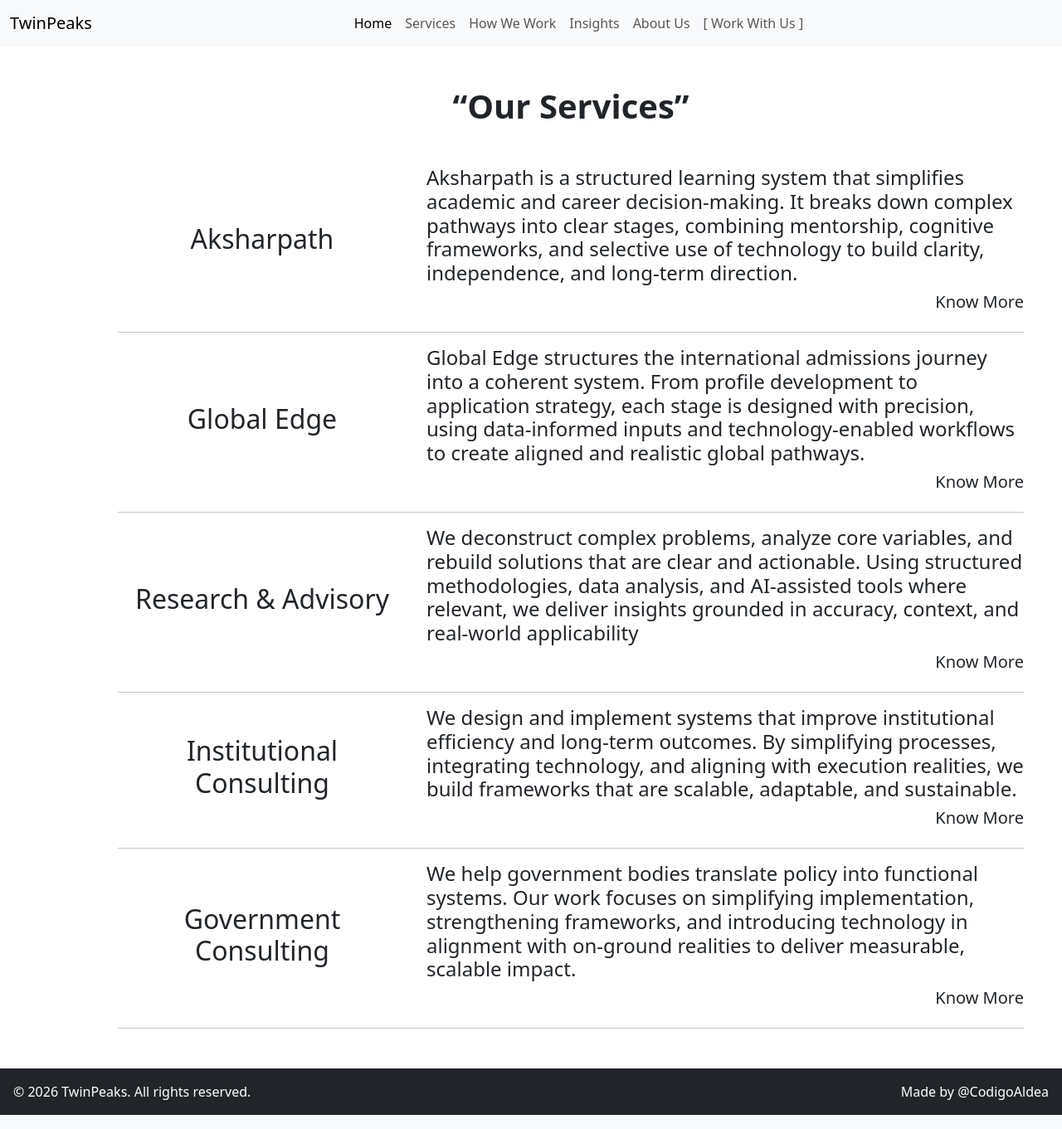
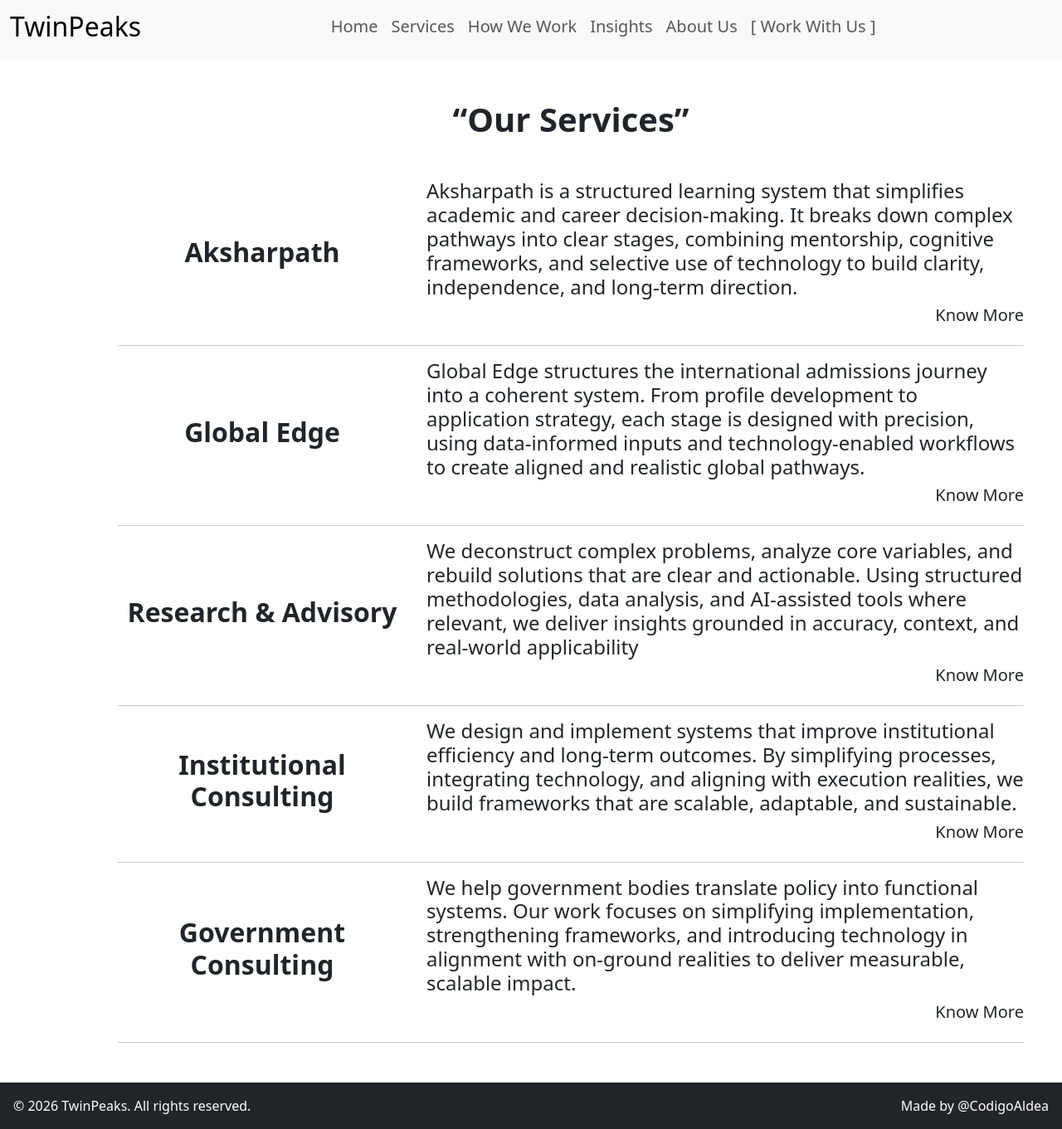
Before and after one commit to CodigoAldea/TwinPeak, a Django app: page /services in a window 1280 px wide. Shown: the whole page at 83% size. Run offline with Django 5.2, Linux system fonts and the light colour scheme.

Commit message:
updated all the pages for mobile

```diff
--- a/webapp/twinpeak/templates/base.html
+++ b/webapp/twinpeak/templates/base.html
@@ -11,29 +11,29 @@
     <!-- navbar -->
      <nav class="navbar navbar-expand-lg bg-body-tertiary">
       <div class="container-fluid">
-        <a class="navbar-brand" href="/">TwinPeaks</a>
+        <a class="navbar-brand " href="/"><h2>TwinPeaks</h2></a>
         <button class="navbar-toggler" type="button" data-bs-toggle="collapse" data-bs-target="#navbarSupportedContent" aria-controls="navbarSupportedContent" aria-expanded="false" aria-label="Toggle navigation">
           <span class="navbar-toggler-icon"></span>
         </button>
         <div class="collapse navbar-collapse" id="navbarSupportedContent">
           <ul class="navbar-nav mx-auto mb-2 mb-lg-0">
             <li class="nav-item">
-              <a class="nav-link active" aria-current="page" href="/">Home</a>
+              <a class="nav-link" aria-current="page" href="/"><h5>Home</h5></a>
             </li>
             <li class="nav-item">
-              <a class="nav-link" href="{% url "services" %}">Services</a>
+              <a class="nav-link" href="{% url "services" %}"><h5>Services</h5></a>
             </li>
             <li class="nav-item">
-              <a class="nav-link" href="{% url "howwework" %}">How We Work</a>
+              <a class="nav-link" href="{% url "howwework" %}"><h5>How We Work</h5></a>
             </li>
             <li class="nav-item">
-              <a class="nav-link" href="{% url "insights" %}">Insights</a>
+              <a class="nav-link" href="{% url "insights" %}"><h5>Insights</h5></a>
             </li>
             <li class="nav-item">
-              <a class="nav-link" href="{% url "aboutus" %}">About Us</a>
+              <a class="nav-link" href="{% url "aboutus" %}"><h5>About Us</h5></a>
             </li>
             <li class="nav-item">
-              <a class="nav-link" href="{% url "workwithus" %}">[ Work With Us ]</a>
+              <a class="nav-link" href="{% url "workwithus" %}"><h5>[ Work With Us ]</h5></a>
             </li>
           </ul>
         </div>
@@ -50,7 +50,7 @@
             <p class="mb-0">&copy; 2026 TwinPeaks. All rights reserved.</p>
           </div>
           <div class="col text-end">
-            <p class="mb-0">Made by @CodigoAldea</p>
+            <p class="mb-0">Made by <a href="http://www.codigoaldea.com" class="text-decoration-none text-reset">@CodigoAldea</a></p>
           </div>
         </div>
     </footer>
--- a/webapp/twinpeak/templates/howwework.html
+++ b/webapp/twinpeak/templates/howwework.html
@@ -2,7 +2,7 @@
 
 {% block title %}How We Work{% endblock title %}
 {% block page %}
-<div class="container text-center m-5">
+<div class="container text-center my-5 mx-0 mx-md-5">
     <h1 class="fw-bold">“How We Work”</h1>
     <h4 class="mt-3">"We start with the problem. Everything else follows."</h4>
 </div>
@@ -10,7 +10,7 @@
     <h4>We don't come in with answers. We come in with questions, and we stay with those questions long enough to get to something real. From there, we design solutions that fit your actual situation — not a template of what usually works. And we stay involved through execution, because the gap between a good plan and a working system is where most things go wrong.</h4>
 </div>
 <div class="row mt-5">
-    <div class="col-4 text-center align-self-center">
+    <div class="col-md-4 text-center align-self-center">
         <h2>Frameworks</h2>
         <p>Discover > Diagnose > Design > Deliver</p>
     </div>
--- a/webapp/twinpeak/templates/services.html
+++ b/webapp/twinpeak/templates/services.html
@@ -2,13 +2,13 @@
 
 {% block title %}Services{% endblock title %}
 {% block page %}
-<div class="container text-center m-5">
+<div class="container text-center my-5 mx-0 mx-md-5">
     <h1 class="fw-bold">“Our Services”</h1>
 </div>
-<div class="container m-5">
+<div class="container m-0 m-md-5">
     <div class="row">
-        <div class="col-4 text-center align-self-center">
-            <h2 data-bs-toggle="offcanvas" href="#offcanvasaksharpath" role="button" aria-controls="offcanvasExample">
+        <div class="col-md-4 text-center align-self-center">
+            <h2 class="fw-bold fs-md-2" data-bs-toggle="offcanvas" href="#offcanvasaksharpath" role="button" aria-controls="offcanvasExample">
                 Aksharpath</h2>
         </div>
         <div class="col">
@@ -22,8 +22,8 @@
     <hr>
     <!-- Global Edge -->
     <div class="row">
-        <div class="col-4 text-center align-self-center">
-            <h2 data-bs-toggle="offcanvas" href="#offcanvasge" role="button" aria-controls="offcanvasExample">Global Edge</h2>
+        <div class="col-md-4 text-center align-self-center">
+            <h2 class="fw-bold fs-md-2" data-bs-toggle="offcanvas" href="#offcanvasge" role="button" aria-controls="offcanvasExample">Global Edge</h2>
         </div>
         <div class="col">
             <h4>Global Edge structures the international admissions journey into a coherent system. From profile
@@ -36,8 +36,8 @@
     <hr>
     <!-- Research & Advisory -->
     <div class="row">
-        <div class="col-4 text-center align-self-center">
-            <h2 data-bs-toggle="offcanvas" href="#offcanvasra" role="button" aria-controls="offcanvasExample">Research & Advisory</h2>
+        <div class="col-md-4 text-center align-self-center">
+            <h2 class="fw-bold fs-md-2" data-bs-toggle="offcanvas" href="#offcanvasra" role="button" aria-controls="offcanvasExample">Research & Advisory</h2>
         </div>
         <div class="col">
             <h4>We deconstruct complex problems, analyze core variables, and rebuild solutions that are clear and
@@ -50,8 +50,8 @@
     <hr>
     <!-- Institutional Consulting -->
     <div class="row">
-        <div class="col-4 text-center align-self-center">
-            <h2 data-bs-toggle="offcanvas" href="#offcanvasic" role="button" aria-controls="offcanvasExample">Institutional Consulting</h2>
+        <div class="col-md-4 text-center align-self-center">
+            <h2 class="fw-bold fs-md-2" data-bs-toggle="offcanvas" href="#offcanvasic" role="button" aria-controls="offcanvasExample">Institutional Consulting</h2>
         </div>
         <div class="col">
             <h4>We design and implement systems that improve institutional efficiency and long-term outcomes. By
@@ -64,8 +64,8 @@
     <hr>
     <!-- Government Consulting -->
     <div class="row">
-        <div class="col-4 text-center align-self-center">
-            <h2 data-bs-toggle="offcanvas" href="#offcanvasgc" role="button" aria-controls="offcanvasExample">Government Consulting</h2>
+        <div class="col-md-4 text-center align-self-center">
+            <h2 class="fw-bold fs-md-2" data-bs-toggle="offcanvas" href="#offcanvasgc" role="button" aria-controls="offcanvasExample">Government Consulting</h2>
         </div>
         <div class="col">
             <h4>We help government bodies translate policy into functional systems. Our work focuses on simplifying
```
Also changed, not shown: webapp/twinpeak/templates/aboutus.html (+4 -4 lines), webapp/twinpeak/templates/home.html (+8 -3 lines), webapp/twinpeak/templates/insights.html (+5 -5 lines).
